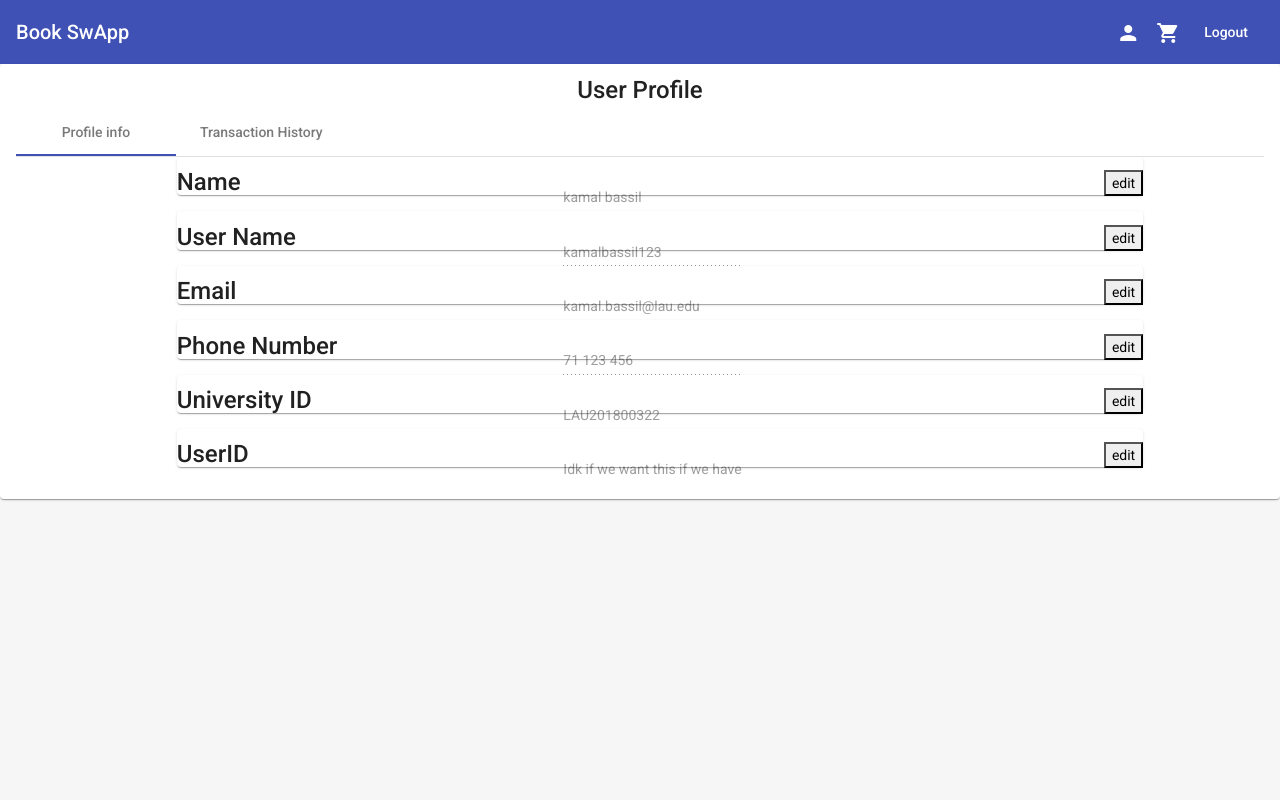
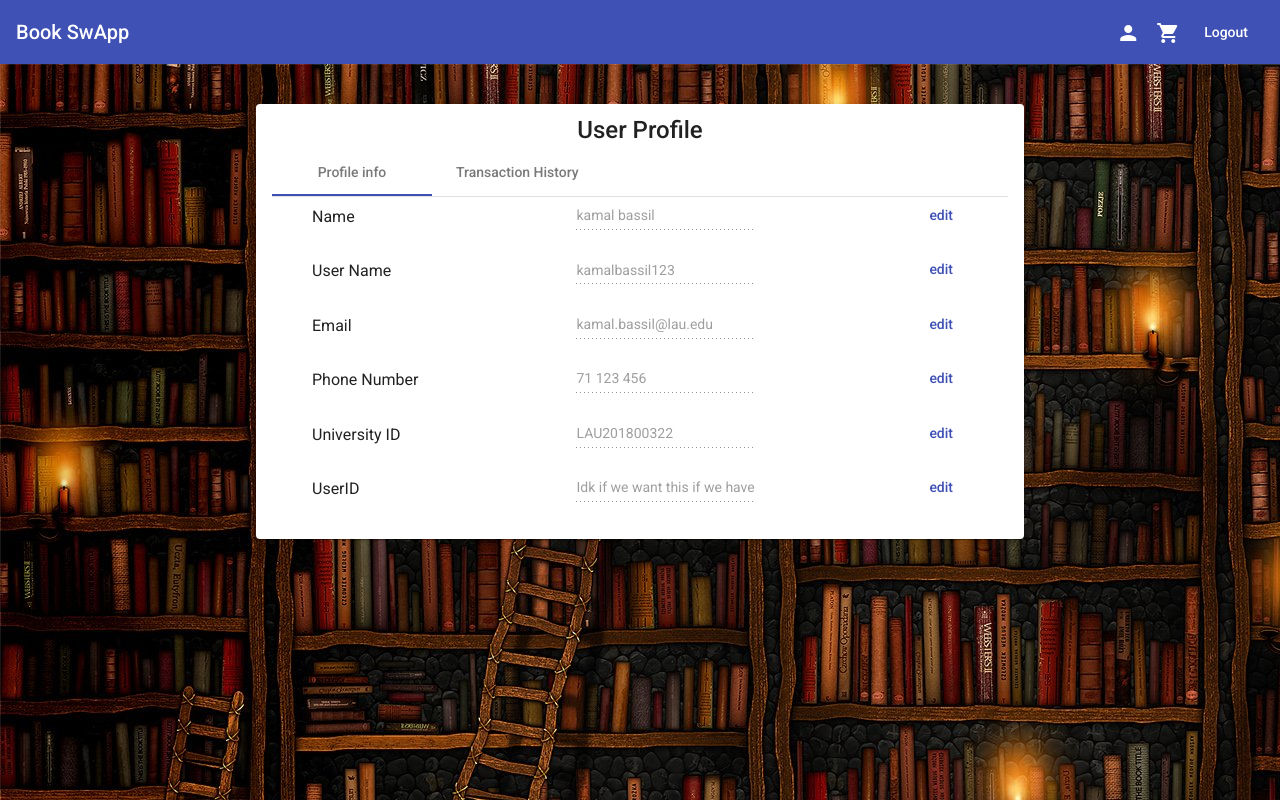
Before and after one commit to plsakr/BookSwApp, an Angular app in the folder frontend/: page /user in a window 1280 px wide. Built offline with nearby package versions, Linux system fonts and the light colour scheme.

Commit message:
minor styling changes

```diff
--- a/frontend/src/app/app.component.html
+++ b/frontend/src/app/app.component.html
@@ -1,4 +1,4 @@
-<mat-toolbar color="primary">
+<mat-toolbar color="primary" style="height:64px;">
   <span>Book SwApp</span>
   <span class="toolbar-spacer"></span>
   <button mat-icon-button><mat-icon class="white-icon">person</mat-icon></button>
--- a/frontend/src/app/user/user.component.css
+++ b/frontend/src/app/user/user.component.css
@@ -1,26 +1,51 @@
 .userField{
     display: flex;
-    width:80%;
-    left:10%;
+    width:95%;
+    /* left:2.5%; */
+    top:0;
+    position: relative;
     height: 3vmax;
+    padding: 0;
 }
 .title{
     display:inline;
     position: absolute;
     left:0;
-    top:40%;
+    /* top:40%; */
 }
 .content{
     display:inline;
     position: absolute;
     left:40%;
+    top:-6px;
 }
 table {
     width: 100%;
   }
-  button{
-      position:absolute;
-      right:0;
-      top:35%;
+button{
+    position:absolute;
+    right:0;
+    /* top:35%; */
 
-  }
+}
+.CardDisplayArea{
+    left:20%;
+    top:5%;
+    width:60%;
+}
+/* .fieldTitle{
+    color: darkslateblue;
+} */
+.UserProfile{
+    background-image: url('../../images/BookPicture.jpg');
+    height: 100%;
+    position: fixed;
+    top:64px;
+    width: 100%;
+    overflow-y: hidden;
+
+}
+.fieldTitle{
+    top:6px;
+    position:relative;
+}
--- a/frontend/src/app/user/user.component.html
+++ b/frontend/src/app/user/user.component.html
@@ -16,16 +16,18 @@
 
 
             <mat-tab label="Profile info">
-                <mat-card-content>
+                <mat-card-content >
+                    <div>
                         <ul *ngFor="let field of fields">
-                        <mat-card class="userField">
+                            <!-- <mat-card class="userField"> -->
+                                <div class="userField">
                                 <span class="title">
-                                <mat-card-title>{{ field.title }}</mat-card-title>
+                                    <h3 class="fieldTitle">{{ field.title }}</h3>
                                 </span>
                                 <span class="content">
                                     <!-- <mat-card-title> {{ field.content }} </mat-card-title> -->
                                     <form action="">
-                                    <mat-form-field>
+                                        <mat-form-field style="border:none" >
                                         <input
                                             matInput
                                             disabled={{field.disabled}}
@@ -37,44 +39,48 @@
                                     </form>
 
                                 </span>
-                            <button type="button" (click)="field.disabled=!field.disabled">{{field.disabled?"edit":"save"}}</button>
-                        </mat-card>
+                                <!-- <button type="button" ></button> -->
+                                <button mat-button color="primary" (click)="field.disabled=!field.disabled" style="border: 0;">{{field.disabled?"edit":"save"}}</button>
+                            </div>
+                            <!-- </mat-card> -->
                         </ul>
+                    </div>
                 </mat-card-content>
             </mat-tab>
 
 
-            <mat-tab label="Transaction History">
-                <mat-card-content>
-                    <table mat-table [dataSource]="dataSource">
+            <mat-tab label="Transaction History" >
+                <mat-card-content style="overflow: hidden;">
+                    <div style="overflow: auto; height: 35vh;">
+                        <table mat-table [dataSource]="dataSource" style="overflow: hidden;" >
 
                             <!-- Position Column -->
                             <ng-container matColumnDef="contractID">
-                            <th mat-header-cell *matHeaderCellDef> contractID </th>
+                                <th mat-header-cell *matHeaderCellDef > Contract ID </th>
                                 <td mat-cell *matCellDef="let element"> {{element.contractID}} </td>
                             </ng-container>
 
                             <!-- Name Column -->
                             <ng-container matColumnDef="bookName">
-                            <th mat-header-cell *matHeaderCellDef> bookName </th>
+                                <th mat-header-cell *matHeaderCellDef> Book Name </th>
                                 <td mat-cell *matCellDef="let element"> {{element.bookName}} </td>
                             </ng-container>
 
                             <!-- Weight Column -->
                             <ng-container matColumnDef="startDate">
-                            <th mat-header-cell *matHeaderCellDef> startDate </th>
+                                <th mat-header-cell *matHeaderCellDef> Start Date </th>
                                 <td mat-cell *matCellDef="let element"> {{element.startDate}} </td>
                             </ng-container>
 
                             <!-- Symbol Column -->
                             <ng-container matColumnDef="endDate">
-                            <th mat-header-cell *matHeaderCellDef> endDate </th>
+                                <th mat-header-cell *matHeaderCellDef> End Date </th>
                                 <td mat-cell *matCellDef="let element"> {{element.endDate}} </td>
                             </ng-container>
 
                             <!-- Symbol Column -->
                             <ng-container matColumnDef="branchName">
-                            <th mat-header-cell *matHeaderCellDef> branchName </th>
+                                <th mat-header-cell *matHeaderCellDef> Branch Name </th>
                                 <td mat-cell *matCellDef="let element"> {{element.branchName}} </td>
                             </ng-container>
 
@@ -82,6 +88,7 @@
                             <tr mat-row *matRowDef="let row; columns: displayedColumns;"></tr>
 
                         </table>
+                    </div>
                 </mat-card-content>
             </mat-tab>
         </mat-tab-group>
--- a/frontend/src/app/user/user.component.ts
+++ b/frontend/src/app/user/user.component.ts
@@ -112,6 +112,89 @@ export class UserComponent implements OnInit {
         endDate:"08/07/2020",
         branchName:"LAU Beirut"
       },
+      {
+        contractID:1,
+        bookName:"War and Peace",
+        startDate:"10/10/2020",
+        endDate:"31/11/2020",
+        branchName:"LAU Jbeil"
+      },
+      {
+        contractID:2,
+        bookName:"The Great Gatsby",
+        startDate:"09/06/2020",
+        endDate:"30/10/2020",
+        branchName:"LAU Jbeil"
+      },
+      {
+        contractID:3,
+        bookName:"Lord of the Rings",
+        startDate:"13/05/2020",
+        endDate:"08/07/2020",
+        branchName:"LAU Beirut"
+      },
+      {
+        contractID:1,
+        bookName:"War and Peace",
+        startDate:"10/10/2020",
+        endDate:"31/11/2020",
+        branchName:"LAU Jbeil"
+      },
+      {
+        contractID:2,
+        bookName:"The Great Gatsby",
+        startDate:"09/06/2020",
+        endDate:"30/10/2020",
+        branchName:"LAU Jbeil"
+      },
+      {
+        contractID:3,
+        bookName:"Lord of the Rings",
+        startDate:"13/05/2020",
+        endDate:"08/07/2020",
+        branchName:"LAU Beirut"
+      },{
+        contractID:1,
+        bookName:"War and Peace",
+        startDate:"10/10/2020",
+        endDate:"31/11/2020",
+        branchName:"LAU Jbeil"
+      },
+      {
+        contractID:2,
+        bookName:"The Great Gatsby",
+        startDate:"09/06/2020",
+        endDate:"30/10/2020",
+        branchName:"LAU Jbeil"
+      },
+      {
+        contractID:3,
+        bookName:"Lord of the Rings",
+        startDate:"13/05/2020",
+        endDate:"08/07/2020",
+        branchName:"LAU Beirut"
+      },
+      {
+        contractID:1,
+        bookName:"War and Peace",
+        startDate:"10/10/2020",
+        endDate:"31/11/2020",
+        branchName:"LAU Jbeil"
+      },
+      {
+        contractID:2,
+        bookName:"The Great Gatsby",
+        startDate:"09/06/2020",
+        endDate:"30/10/2020",
+        branchName:"LAU Jbeil"
+      },
+      {
+        contractID:3,
+        bookName:"Lord of the Rings",
+        startDate:"13/05/2020",
+        endDate:"08/07/2020",
+        branchName:"LAU Beirut"
+      },
     ]
 
   }
```
Also changed, not shown: frontend/src/images/BookPicture.jpg (added). Lines whose indentation alone changed are shown as unchanged.
